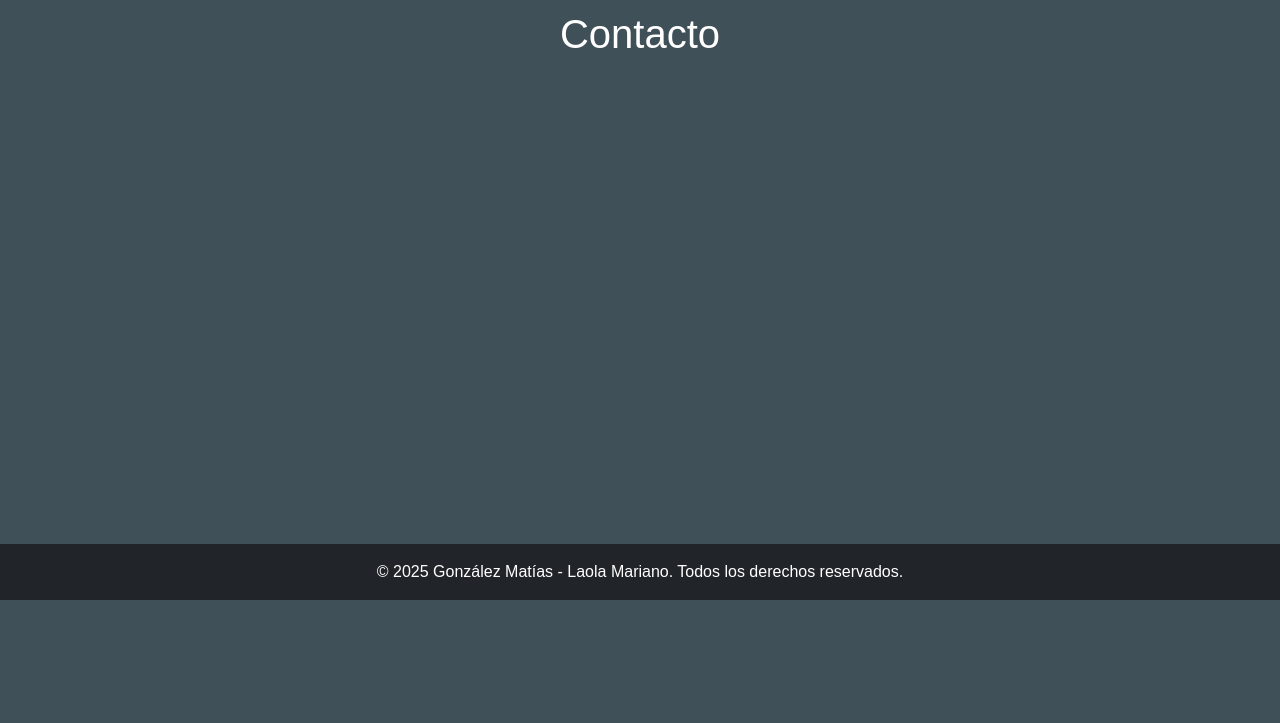
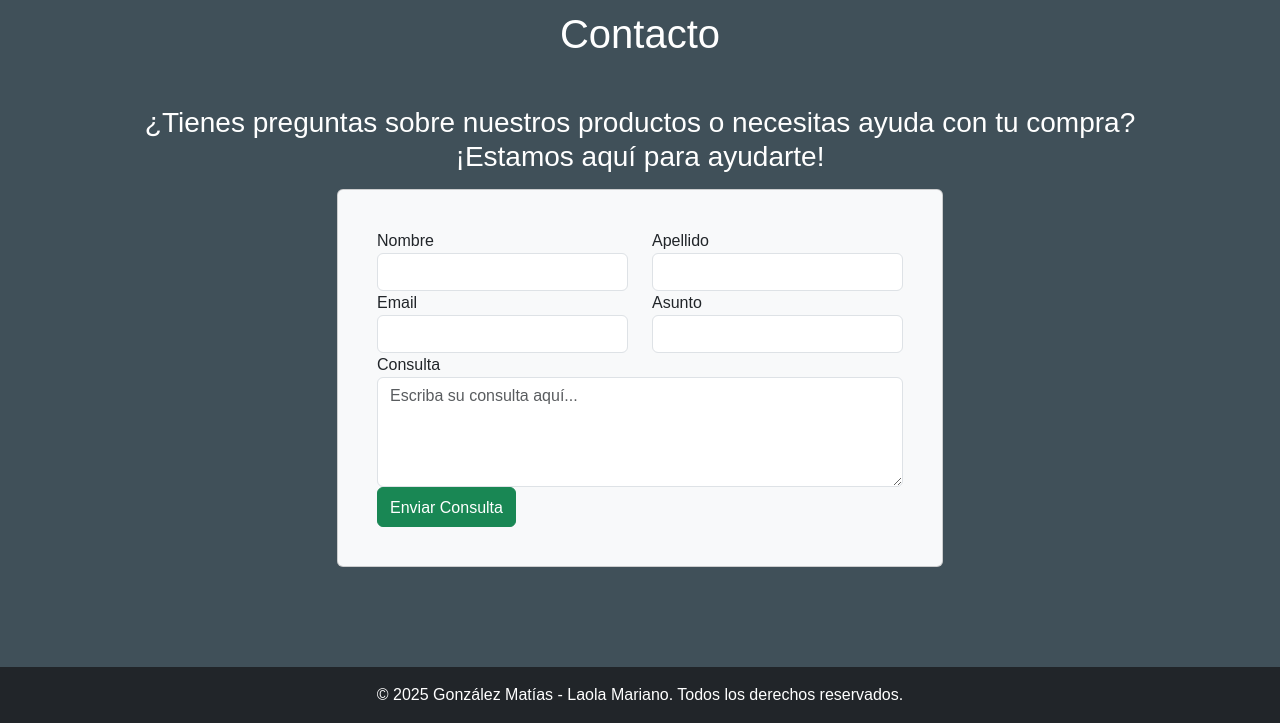
Before and after one commit to matiasgon95/proyecto_gonzalez_laola, a CodeIgniter 4 app: the page made by app/Views/front/contacto.php in a window 1280 px wide. Shown: the part 200-923 px from the top of the page. Before the commit the page ends 800 px from the top, so only its background shows below. Run offline with PHP 8.4 and a stand-in for CodeIgniter, Linux system fonts and the light colour scheme; the template is opened without the code that fills it, so the values that code supplies are empty; some libraries are stand-ins or nearby versions; some web fonts are replaced.

Commit message:
Sección Contacto
Agrego el formulario de contacto y estilos

```diff
--- a/app/Views/front/contacto.php
+++ b/app/Views/front/contacto.php
@@ -3,6 +3,65 @@
 <?= $this->section('contenedor'); ?>
 
 <h1>Contacto</h1>
+<form action="" class='formulario'>
+    <div class="container">
+            <div class=" text-center mt-5 ">
+                <h3>¿Tienes preguntas sobre nuestros productos o necesitas ayuda con tu compra? ¡Estamos aquí para  ayudarte!</h3>
+            </div>
+        <div class="row ">
+          <div class="col-lg-7 mx-auto">
+            <div class="card mt-2 mx-auto p-4 bg-light">
+                <div class="card-body bg-light">
+                    <div class="row">
+                        <div class="col-md-6">
+                            <div class="form-group">
+                                <label for="form_name">Nombre</label>
+                                <input id="form_name" type="text" name="nombre" class="form-control"  required="required"  data-error="Nombre es requerido.">
+                            </div>
+                        </div>
+                        <div class="col-md-6">
+                            <div class="form-group">
+                                <label for="form_lastname">Apellido</label>
+                                <input id="form_lastname" type="text" name="apellido" class="form-control"   required="required"    data-error="Apellido es requerido.">
+                                                                </div>
+                        </div>
+                    </div>
+                    <div class="row">
+                        <div class="col-md-6">
+                            <div class="form-group">
+                                <label for="form_email">Email</label>
+                                <input id="form_email" type="email" name="email" class="form-control"   required="required" data-error="Un Email válido es requerido.">
+
+                            </div>
+                        </div>
+                        <div class="col-md-6">
+                            <div class="form-group">
+                                <label for="form_need">Asunto</label>
+                                <input id="form_need" type="asunto" name="asunto" class="form-control"   required="required" data-error="Asunto requerido.">
+                            </div>
+                        </div>
+                    </div>
+                    <div class="row">
+                        <div class="col-md-12">
+                            <div class="form-group">
+                                <label for="form_message">Consulta</label>
+                                <textarea id="form_message" name="consulta" class="form-control" placeholder="Escriba su consulta aquí..." rows="4" required="required" data-error="Por favor, escriba su consulta."></textarea>
+                                </div>
+                            </div>
 
 
+                        <div class="col-md-12">
+                            <input type="submit" class="btn btn-success btn-send  pt-2 btn-block
+                                " value="Enviar Consulta" >
+                    </div>
+                    </div>
+            </div>
+            </div>
+                </div>
+        </div>
+        </div>
+    </div>
+    </div>
+</form>
+
 <?= $this->endSection(); ?>
--- a/assets/css/mi_estilo.css
+++ b/assets/css/mi_estilo.css
@@ -45,6 +45,14 @@ h1{
     margin-left: 100px;
     margin-right: 100px;
     font-size: 20px;
+}
+
+.formulario{
+    color: white;
+    margin-top: 30px;
+    margin-bottom: 100px;
+    margin-left: 100px;
+    margin-right: 100px;
 }
 
 .producto-detalle {
```
